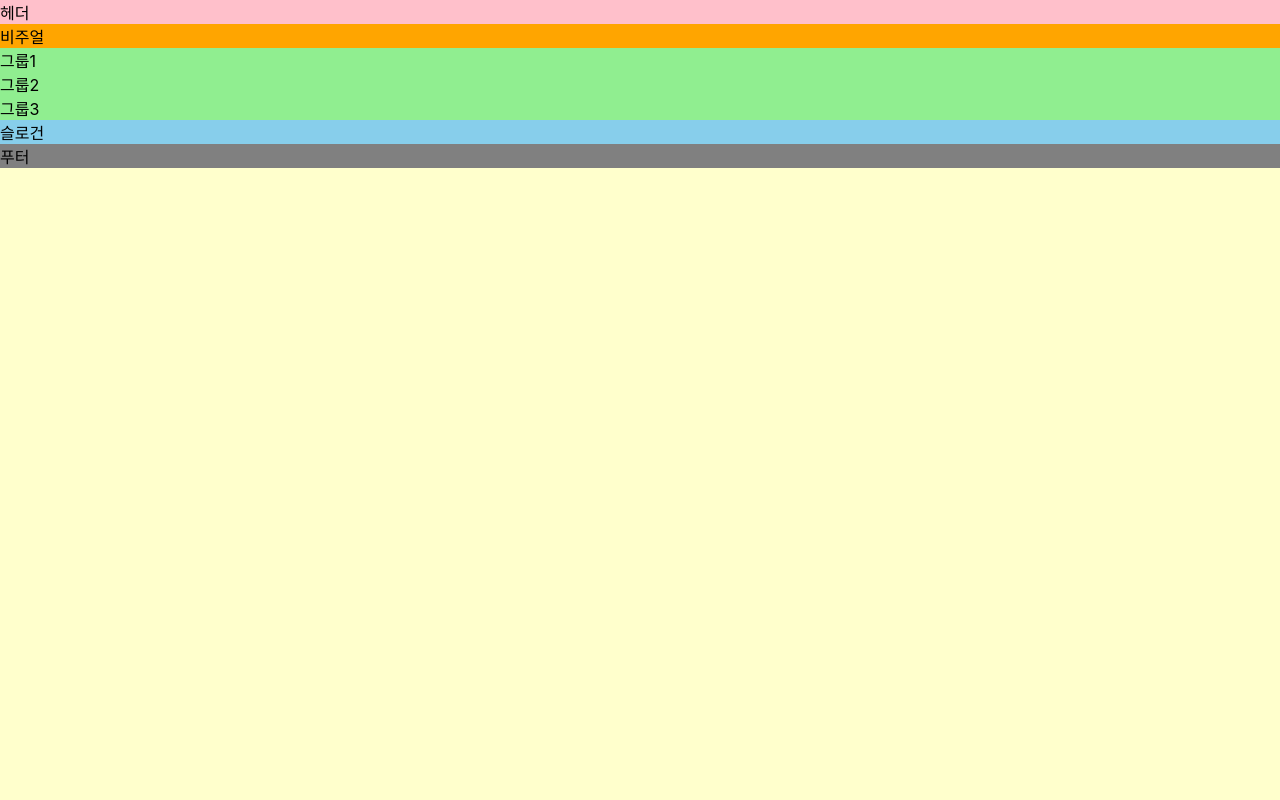
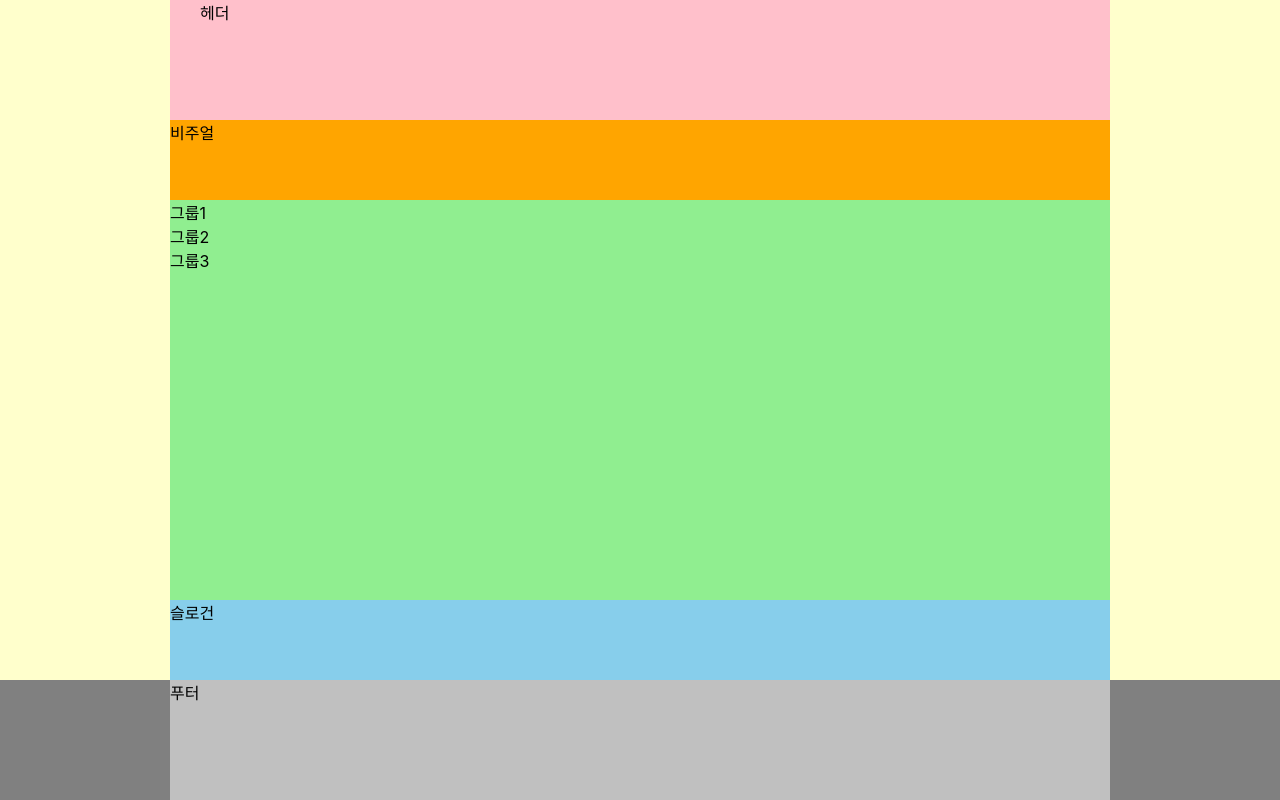
Before and after one commit to munnarae/HTML5, a website: page index.html in a window 1280 px wide. Drawn offline with Linux system fonts and the light colour scheme; a web font is replaced by a local one.

Commit message:
웹카페 레이아웃 구현

```diff
--- a/styles/style.css
+++ b/styles/style.css
@@ -3,26 +3,46 @@
 
 body {
   background: #ffc;
-  font-family: "Pretendard Variable", Pretendard, -apple-system, BlinkMacSystemFont, system-ui, Roboto, "Helvetica Neue", "Segoe UI", "Apple SD Gothic Neo", "Noto Sans KR", "Malgun Gothic", "Apple Color Emoji", "Segoe UI Emoji", "Segoe UI Symbol", sans-serif;
+  font-family: "Pretendard Variable", Pretendard, -apple-system,
+  BlinkMacSystemFont, system-ui, Roboto, "Helvetica Neue", "Segoe UI",
+  "Apple SD Gothic Neo", "Noto Sans KR", "Malgun Gothic", "Apple Color Emoji",
+  "Segoe UI Emoji", "Segoe UI Symbol",
+  sans-serif;
 }
 
+/* 레이아웃 */
+.header, .visual, .main, .slogan, .footer-inner {
+  width: 940px;
+  box-sizing: border-box;
+  margin: 0 auto;
+}
+
+/* 헤더 */
 .header {
   background-color: pink;
+  padding: 0 30px;
+  height: 15vh;
 }
-
+/* 비주얼 */
 .visual {
   background-color: orange;
+  height: 10vh;
 }
-
+/* 메인 */
 .main {
   background-color: lightgreen;
+  height: 50vh;
 }
-
+/* 슬로건 */
 .slogan {
   background-color: skyblue;
+  height: 10vh;
 }
-
+/* 푸터 */
 .footer {
   background-color: gray;
-
 }
+.footer-inner{
+  background-color: silver;
+  height: 15vh;
+}
```
